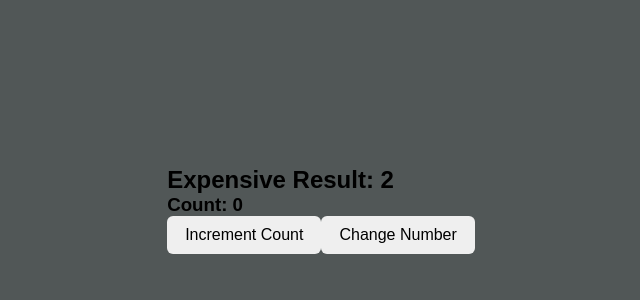
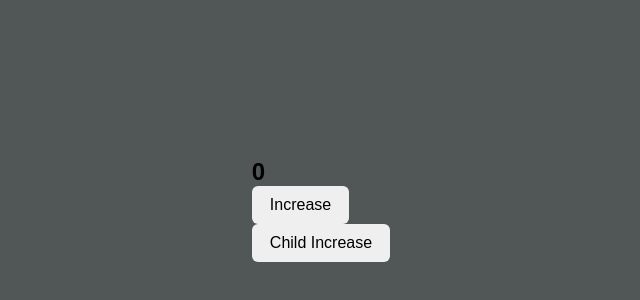
Before and after one commit to DineshSivalanka/React-Practice, a React (Vite) app: page / in a window 1280 px wide. Shown: the part 190-490 px from the top of the page, without its empty margins (319-959 px from the left). Built offline with nearby package versions, Linux system fonts and the light colour scheme.

Commit message:
UseCallback

```diff
--- a/src/App.jsx
+++ b/src/App.jsx
@@ -26,6 +26,7 @@ import ReactMemoApp from './component/React memo/ReactMemoApp';
 import UseMemo from './component/Use Memo/UseMemo';
 
 import './App.css'
+import UseCallback from './component/UseCallback/UseCallback';
 const App = () => {
   return (
     <div  className='body'>
@@ -104,8 +105,11 @@ const App = () => {
       {/* <div>
         <ReactMemoApp/>
       </div> */}
+      {/* <div>
+        <UseMemo/>
+      </div> */}
       <div>
-        <UseMemo/>
+        <UseCallback/>
       </div>
     </div>
   )
--- a/src/component/Use Memo/UseMemo.jsx
+++ b/src/component/Use Memo/UseMemo.jsx
@@ -7,7 +7,7 @@ const Example = () => {
   const slowFunction = (num) => {
     console.log("Calculating...");
     for (let i = 0; i < 1000000000; i++) {Math.sqrt(i)} // heavy work
-    return num * 2;
+    return num;
   };
 
   const result = useMemo(() => {
--- /dev/null
+++ b/src/component/UseCallback/Child.jsx
@@ -0,0 +1,12 @@
+import React from 'react'
+
+const Child = ({handleFun}) => {
+    console.log("Child re-rendering");
+  return (
+    <div>
+        <button onClick={handleFun}>Child Increase</button>
+    </div>
+  )
+}
+
+export default React.memo(Child);
--- /dev/null
+++ b/src/component/UseCallback/UseCallback.jsx
@@ -0,0 +1,23 @@
+import React, { useCallback, useState } from 'react'
+import Child from './Child';
+
+const UseCallback = () => {
+    const [count,setCount]=useState(0);
+    console.log("Parent re-render");
+
+    const handleFun=useCallback(()=>{
+        setCount((prev)=>prev+1);
+    },[]);
+
+  return (
+    <div>
+        <div>
+        <h2>{count}</h2>
+        <button onClick={handleFun}>Increase</button>
+    </div>
+    <Child handleFun={handleFun}/>
+    </div>
+  )
+}
+
+export default UseCallback
```
